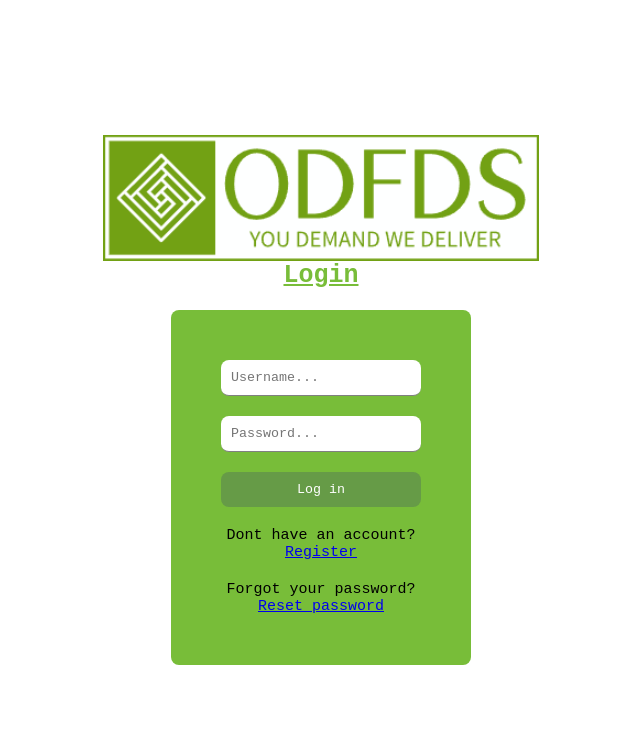
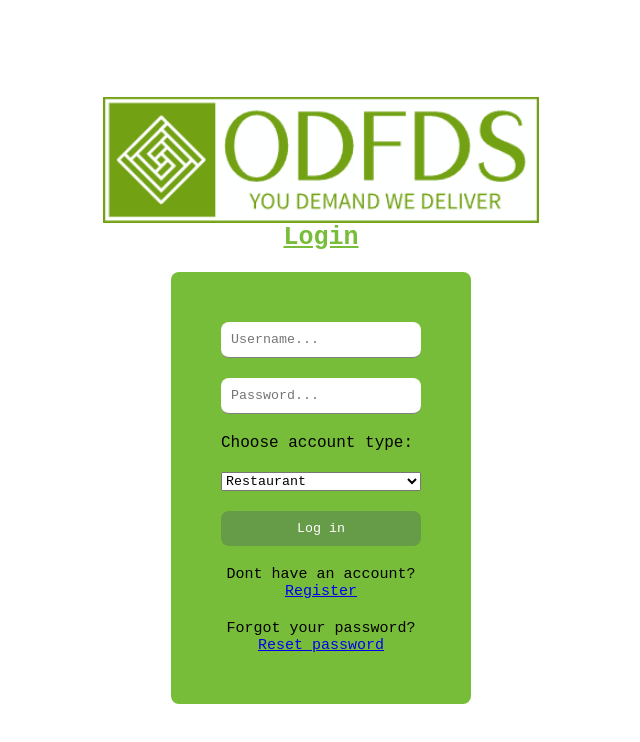
Before and after one commit to Elmar099/Delivery_app, a React (Create React App) app in the folder client/: page /login in a window 1280 px wide. Shown: the top 742 px of the page, without its empty margins (319-959 px from the left). Built offline with nearby package versions, Linux system fonts and the light colour scheme.

Commit message:
client changed

```diff
--- a/client/src/components/Navbar.jsx
+++ b/client/src/components/Navbar.jsx
@@ -48,9 +48,15 @@ const Navbar = () => {
             Login
           </Link>
           )}
-          <span className='write'>
-            <Link className='link' to="/write">Order</Link>
-          </span>
+
+            {currentUser ? (
+            <span className='write'>
+              <Link className='link' to="/write">Order</Link>
+              </span>
+            ) : <p></p>
+            }
+
+
         </div>
       </div>
     </div>
--- a/client/src/pages/Login.jsx
+++ b/client/src/pages/Login.jsx
@@ -41,6 +41,13 @@ const handleSubmit = async e => {
       <form >
         <input type='text' placeholder='Username...' name='username' onChange={handleChange}/>
         <input type='password' placeholder='Password...' name="password" onChange={handleChange}/>
+        <label htmlFor="select">Choose account type:</label>
+        <select name="select" id="select">
+          <option value="restaurant">Restaurant</option>
+          <option value="driver">Driver</option>
+
+        </select>
+
         <button onClick={handleSubmit}>Log in</button>
         {err && <p>{ err }</p>}
         <span>Dont have an account?<Link to='/register'>Register</Link></span>
```
Also changed, not shown: 1 other file (tests, documents, lock files or other folders).
